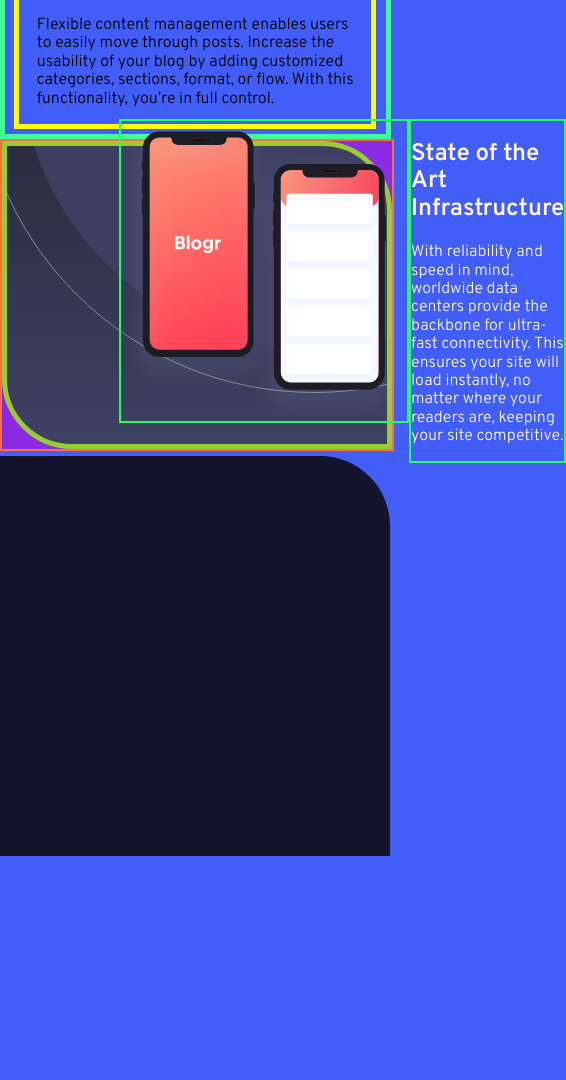
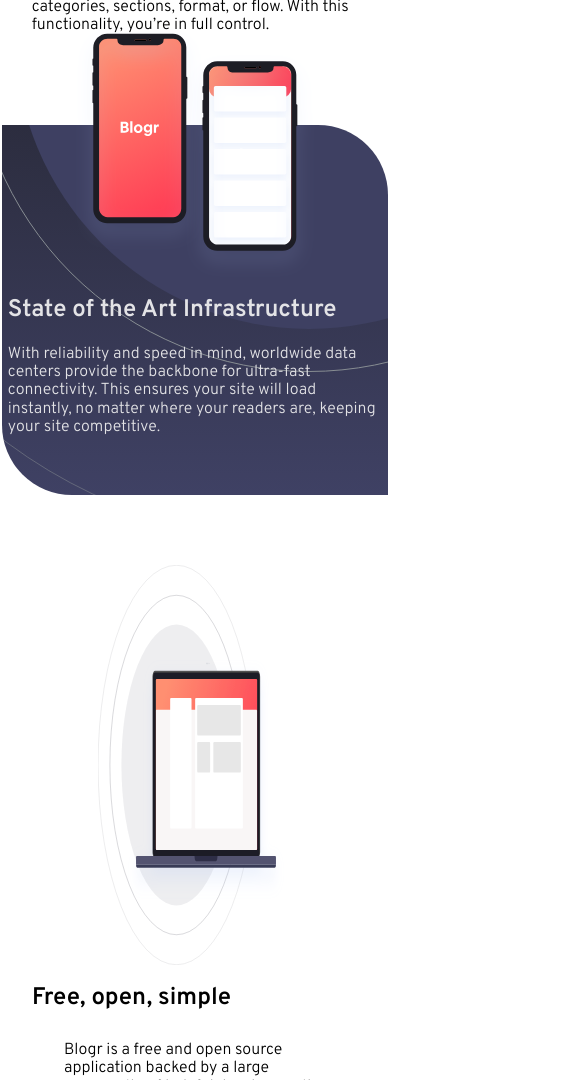
Before and after one commit to Luis-Salinas-SD/blog, a plain HTML site: page index.html in a window 390 px wide. Shown: the part 1564-2644 px from the top of the page, 566 px wide, since content can reach past the window. Before the commit the page ends 2420 px from the top, so only its background shows below. Drawn offline with nearby package versions, Linux system fonts and the light colour scheme.

Commit message:
Actualizacion 60%

```diff
--- a/css/style.css
+++ b/css/style.css
@@ -234,16 +234,14 @@ main {
 
 /** Seccion 2  */
 
-.mid-section {
-    background-color: blueviolet;
-    border: 2px solid rgb(255, 109, 65);
-    width: 100%;
+.state-section {
+    margin: 3rem 0;
+    padding: 2px;
+    color: #e3e3e6;
+    height: 480px;
 }
 
-.flex-section {
-    padding: 0rem 7rem 3rem 7rem;
-    border: 5px solid yellowgreen;
-    color: seashell;
+.state {
     background-image: url('../img/bg-pattern-circles.svg'), linear-gradient(#2c2d3f, #3f4164);
     background-repeat: no-repeat;
     background-position-x: -200px, left;
@@ -251,30 +249,27 @@ main {
     border-radius: 0 70px 0 70px;
     display: flex;
     align-items: center;
-    justify-content: space-between;
-    height: 250px;
-    width: auto;
-    position: relative;
+    justify-content: space-evenly;
+    height: 370px;
 }
 
-.flex-section img {
-    width: auto;
-    height: 300px;
-    border: rgb(35, 255, 90) 2px solid;
+.state img {
+    width: 530px;
+    height: 550px;
+    margin: 0;
+    padding: 0;
 }
 
 .state-txt {
-    width: 27rem;
+    width: 30%;
     align-self: center;
     margin-top: 2.5rem;
-    border: rgb(35, 255, 90) 2px solid;
 }
 
 /** Seccion 3  */
 
 .free-section {
-    background-color: skyblue;
-    margin: 5rem 0;
+    margin: .5em 0 0 0;
     display: block;
 }
 
@@ -284,27 +279,28 @@ main {
 }
 
 .free-section img {
-    border: red solid 2px;
-    width: 500px;
+    width: 50%;
     height: 400px;
 }
 
 .free-txt {
-    border: red solid 2px;
-    width: 40%;
-    padding: 0 7rem;
+    width: 50%;
+    padding: 0 2rem;
+}
+
+.free-txt p {
+    padding: .5rem 2rem;
 }
 
 /** footer */
 
 footer {
-    margin-top: 50px;
     background: rgb(20, 20, 46);
     width: 100%;
-    height: 400px;
+    height: 300px;
     border-radius: 0px 70px 0px 0px;
     display: block;
-    margin: 5px 0 0 0;
+    margin-top: 1px;
 }
 
 /*& ++++++++++++++++++++ Movil - Menú - Responsive  ++++++++++++++++++++*/
@@ -313,7 +309,6 @@ footer {
     body {
         width: 100%;
         height: 100%;
-        background-color: rgb(66, 94, 248);
     }
     header {
         width: auto;
@@ -367,7 +362,6 @@ footer {
         margin: 15px 0px;
     }
     /*% Estilos para los enlaces */
-    .container-menu .cont-enlace .enlace {}
     .container-menu .cont-enlace .enlace a {
         background: rgb(255, 255, 255);
         text-decoration: none;
@@ -432,18 +426,16 @@ footer {
         margin: 0;
         padding: 5px;
         width: 95%;
-        border: rgb(65, 252, 149) solid 5px;
     }
     .future {
         width: 95%;
         flex-wrap: wrap;
         flex-direction: column-reverse;
         padding: 0;
-        border: yellow solid 5px;
         margin: auto;
     }
     .future img {
-        width: 85vw;
+        width: 65vw;
         height: 50%;
     }
     .future-body {
@@ -451,4 +443,33 @@ footer {
         padding: 0;
         margin: 0;
     }
+    /** Seccion 2  */
+    .state-section {
+        height: 410px;
+        display: flex;
+        align-items: center;
+    }
+    .state {
+        flex-wrap: wrap;
+        align-items: flex-start;
+    }
+    .state img {
+        width: 15rem;
+        height: auto;
+        position: relative;
+        top: -100px;
+    }
+    .state-txt {
+        position: relative;
+        top: -140px;
+        width: 97%;
+    }
+    /** Seccion 2  */
+    .free {
+        flex-wrap: wrap;
+    }
+    .free-txt {
+        width: 100%;
+        padding-bottom: 5rem;
+    }
 }
--- a/index.html
+++ b/index.html
@@ -169,22 +169,21 @@
         </section>
         <!--! Seccion 2  -->
 
-        <section class="mid-section">
-            <div class="flex-section">
+        <section class="state-section">
+            <div class="state">
                 <img src="img/illustration-phones.svg" alt="" srcset="">
                 <div class="state-txt">
                     <h2>State of the Art Infrastructure</h2>
-                    <p>With reliability and speed in mind, worldwide data centers provide the backbone for ultra-fast
+                    <p>With reliability and speed in mind, worldwide data centers provide the backbone for
+                        ultra-fast
                         connectivity. This
                         ensures your site will load instantly, no matter where your readers are, keeping your site
                         competitive.</p>
                 </div>
-
             </div>
         </section>
         <!--! Seccion 3  -->
-
-        <!-- <section class="free-section">
+        <section class="free-section">
             <div class="free">
                 <img src="img/illustration-laptop-desktop.svg" alt="">
                 <div class="free-txt">
@@ -200,7 +199,7 @@
                         capable of producing even the most complicated sites.</p>
                 </div>
             </div>
-        </section> -->
+        </section>
     </main>
     <footer>
 
```
